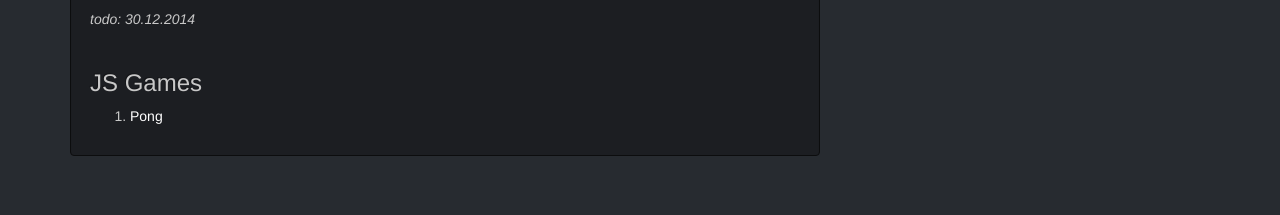
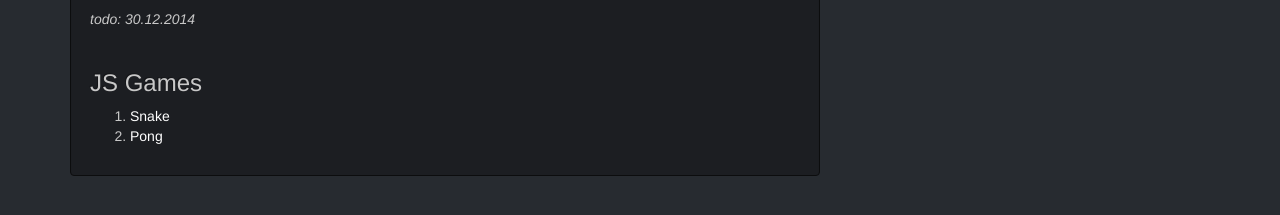
Before and after one commit to donvercety/donvercety.github.io, a Jekyll site: the page built from _posts/2014-12-28-stuff-to-learn.md, in a window 1280 px wide. Shown: the part 403-618 px from the top of the page. Built offline with Jekyll 4.4.1, drawn with Linux system fonts in a browser that asks for light colours; nearby versions of some CDN libraries.

Commit message:
Update 2014-12-28-stuff-to-learn.md

```diff
--- a/_posts/2014-12-28-stuff-to-learn.md
+++ b/_posts/2014-12-28-stuff-to-learn.md
@@ -28,4 +28,5 @@
 
 ### JS Games
 
-1. [Pong](https://www.youtube.com/watch?v=KApAJhkkqkA)
+1. [Snake](https://www.youtube.com/watch?v=uU5YPIvJ24Y)
+2. [Pong](https://www.youtube.com/watch?v=KApAJhkkqkA)
```
